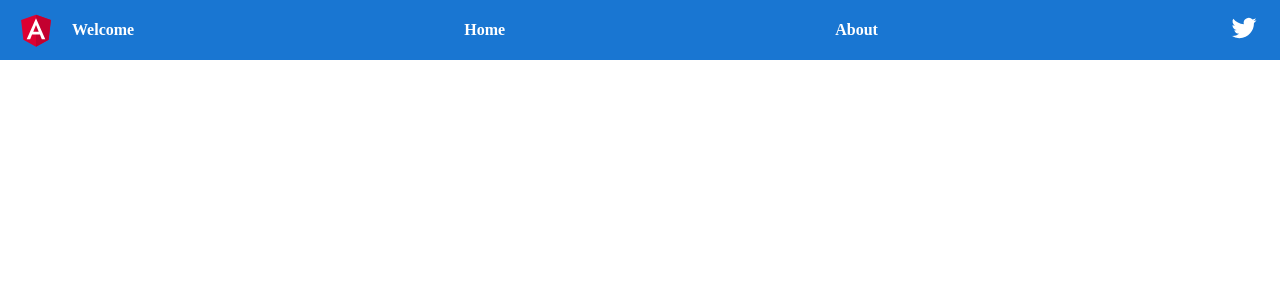
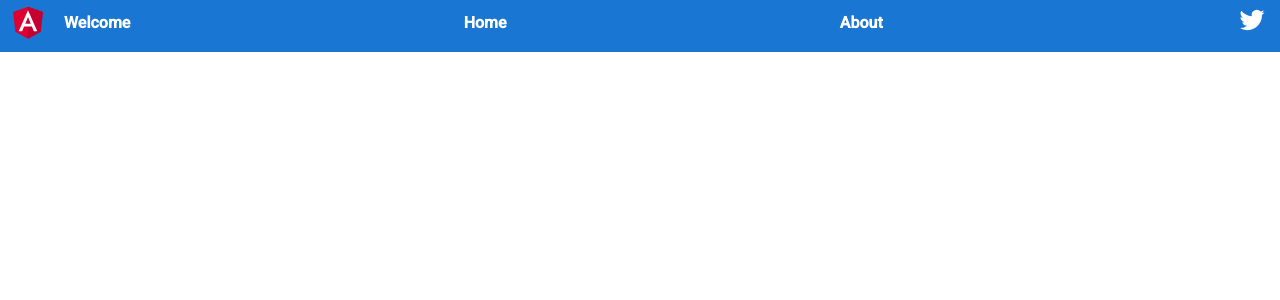
Before and after one commit to andregomars/ng9demo, an Angular app: page / in a window 1280 px wide. Shown: the top 300 px of the page. Built offline with nearby package versions, Linux system fonts and the light colour scheme.

Commit message:
add material

```diff
--- a/angular.json
+++ b/angular.json
@@ -28,6 +28,7 @@
               "src/assets"
             ],
             "styles": [
+              "./node_modules/@angular/material/prebuilt-themes/pink-bluegrey.css",
               "src/styles.scss"
             ],
             "scripts": []
@@ -93,6 +94,7 @@
               "src/assets"
             ],
             "styles": [
+              "./node_modules/@angular/material/prebuilt-themes/pink-bluegrey.css",
               "src/styles.scss"
             ],
             "scripts": []
--- a/src/app/app.module.ts
+++ b/src/app/app.module.ts
@@ -5,6 +5,7 @@ import { AppRoutingModule } from './app-routing.module';
 import { AppComponent } from './app.component';
 import { HttpClientModule, HTTP_INTERCEPTORS } from '@angular/common/http';
 import { CacheInterceptor } from './interceptors/cache-interceptor.service';
+import { BrowserAnimationsModule } from '@angular/platform-browser/animations';
 
 @NgModule({
   declarations: [
@@ -13,7 +14,8 @@ import { CacheInterceptor } from './interceptors/cache-interceptor.service';
   imports: [
     BrowserModule,
     HttpClientModule,
-    AppRoutingModule
+    AppRoutingModule,
+    BrowserAnimationsModule
   ],
   providers: [
     { provide: HTTP_INTERCEPTORS, useClass: CacheInterceptor, multi: true }
--- a/src/app/views/home/home.component.html
+++ b/src/app/views/home/home.component.html
@@ -1,4 +1,6 @@
 <div class="content" role="main">
+
+  <mat-slider min="1" max="100" step="1" value="1"></mat-slider>
 
   <!-- Highlight Card -->
   <div class="card highlight-card card-small">
--- a/src/app/views/home/home.module.ts
+++ b/src/app/views/home/home.module.ts
@@ -1,5 +1,6 @@
 import { NgModule } from '@angular/core';
 import { CommonModule } from '@angular/common';
+import { MatSliderModule } from '@angular/material/slider';
 
 import { HomeRoutingModule } from './home-routing.module';
 import { HomeComponent } from './home.component';
@@ -9,6 +10,7 @@ import { HomeComponent } from './home.component';
   declarations: [HomeComponent],
   imports: [
     CommonModule,
+    MatSliderModule,
     HomeRoutingModule
   ]
 })
--- a/src/index.html
+++ b/src/index.html
@@ -6,6 +6,8 @@
   <base href="/">
   <meta name="viewport" content="width=device-width, initial-scale=1">
   <link rel="icon" type="image/x-icon" href="favicon.ico">
+  <link href="https://fonts.googleapis.com/css?family=Roboto:300,400,500&display=swap" rel="stylesheet">
+  <link href="https://fonts.googleapis.com/icon?family=Material+Icons" rel="stylesheet">
 </head>
 <body>
   <app-root></app-root>
--- a/src/styles.scss
+++ b/src/styles.scss
@@ -284,3 +284,5 @@
       visibility: hidden;
     }
   }
+html, body { height: 100%; }
+body { margin: 0; font-family: Roboto, "Helvetica Neue", sans-serif; }
```
Also changed, not shown: package.json (+6 -1 lines), 1 other file (tests, documents, lock files or other folders).
